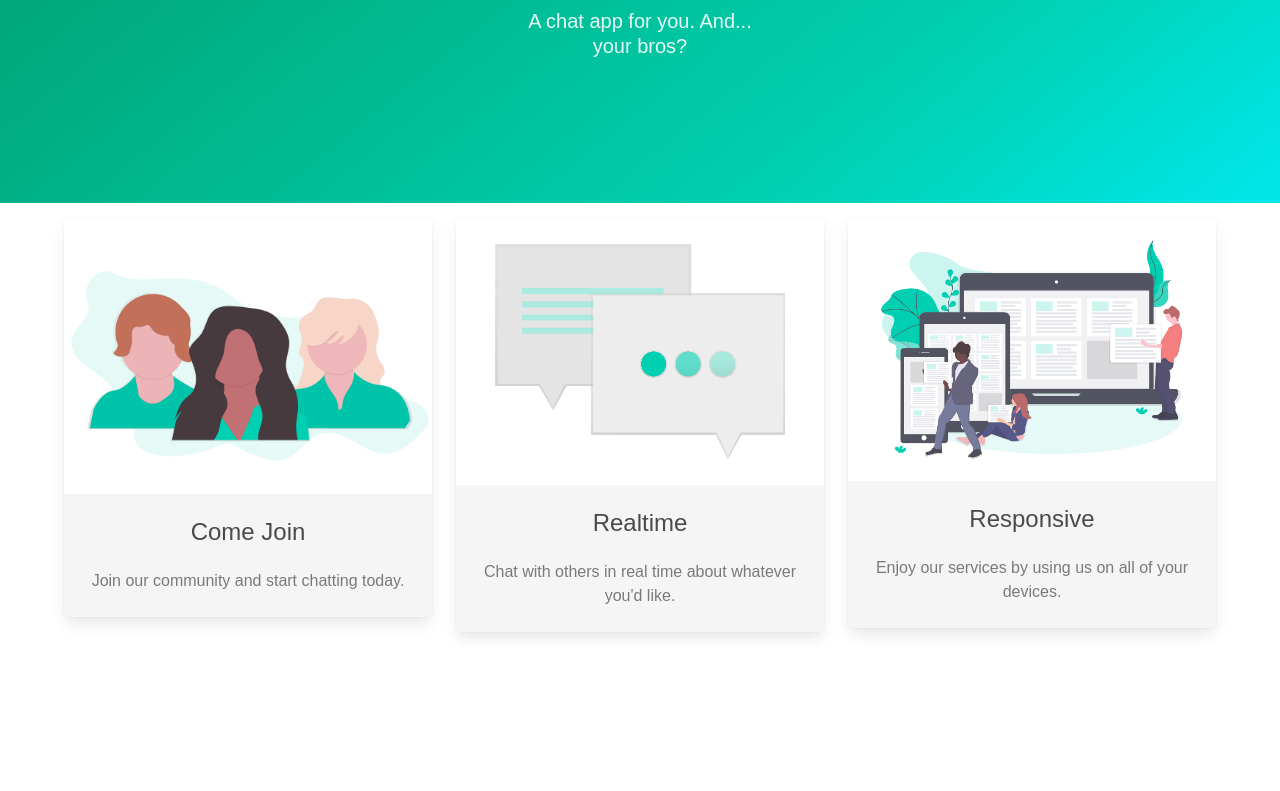
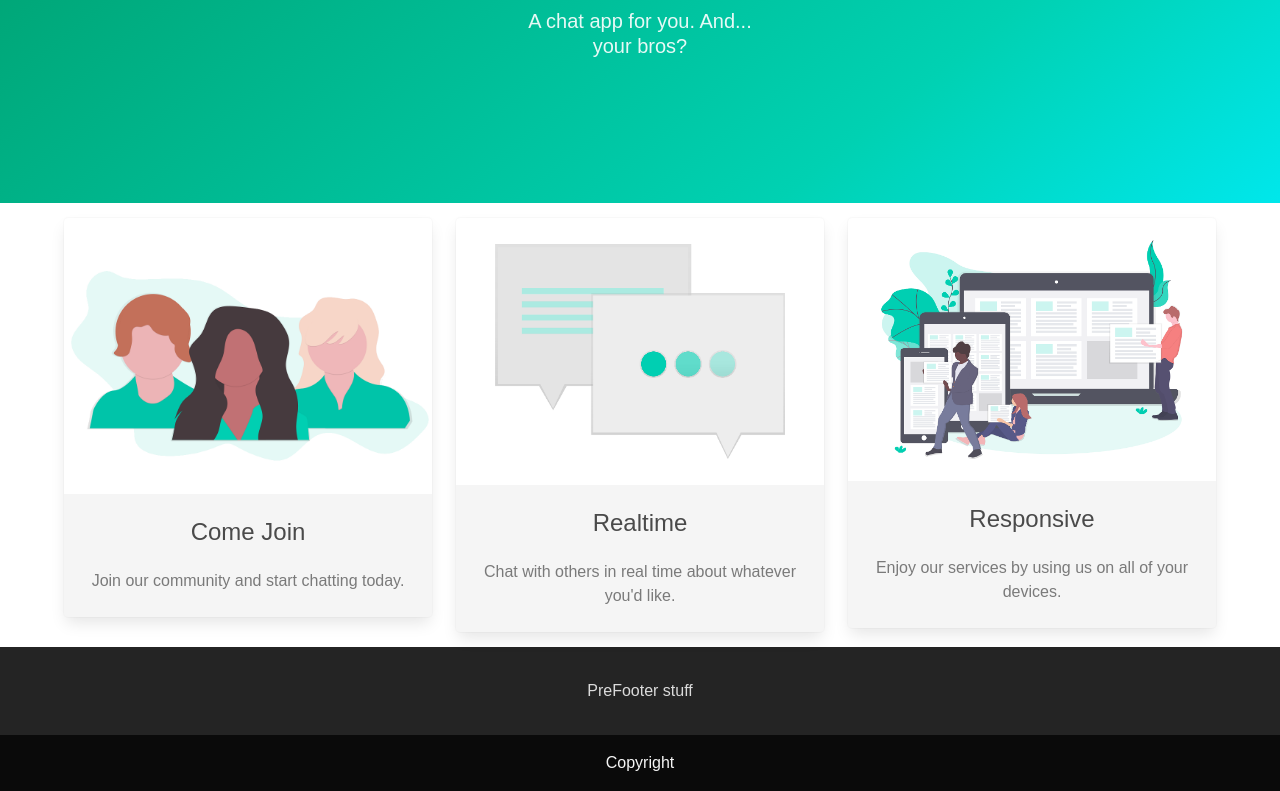
Before and after one commit to tabuckner/broskichat, a React (Create React App) app in the folder broskichat-app/: page / in a window 1280 px wide. Shown: the part 227-1018 px from the top of the page. Before the commit the page ends 874 px from the top, so only its background shows below. Built offline with nearby package versions, Linux system fonts and the light colour scheme.

Commit message:
initial footer

```diff
--- a/broskichat-app/src/App.css
+++ b/broskichat-app/src/App.css
@@ -14,6 +14,14 @@
   color: white;
 }
 
+.App-footer {
+  background-color: #222;
+  height: 150px;
+  padding: 20px;
+  color: white;
+}
+
+
 .App-title {
   font-size: 1.5em;
 }
--- a/broskichat-app/src/App.jsx
+++ b/broskichat-app/src/App.jsx
@@ -5,6 +5,7 @@ import './App.css';
 // Imports of ./Components
 import Header from './Components/Partials/Header';
 import Home from './Components/Home/Home';
+import Footer from './Components/Partials/Footer';
 
 class App extends Component {
   render() {
@@ -18,6 +19,7 @@ class App extends Component {
           <Home />
         </div>
 
+        <Footer />
       </div>
     );
   }
--- /dev/null
+++ b/broskichat-app/src/Components/Partials/Copyright/Copyright.jsx
@@ -0,0 +1,16 @@
+import React from 'react';
+
+class Copyright extends React.Component {
+
+  render() {
+    return (
+      <div className="copyright has-background-black">
+        <p className="copyright_text has-text-centered has-text-light">
+            Copyright
+        </p>
+      </div>
+    );
+  }
+}
+
+export default Copyright;
--- /dev/null
+++ b/broskichat-app/src/Components/Partials/Footer.jsx
@@ -0,0 +1,17 @@
+import React from 'react';
+import Copyright from './Copyright/Copyright';
+import PreFooter from './PreFooter/PreFooter';
+
+class Footer extends React.Component {
+
+  render() {
+    return (
+    <footer className = "footer">
+      <PreFooter />
+      <Copyright />
+    </footer>
+    );
+  }
+}
+
+export default Footer;
--- /dev/null
+++ b/broskichat-app/src/Components/Partials/PreFooter/PreFooter.jsx
@@ -0,0 +1,16 @@
+import React from 'react';
+
+class PreFooter extends React.Component {
+
+  render() {
+    return (
+      <div className="prefooter has-background-black-ter has-text-centered has-text-grey-lighter">
+        <p className="prefooter_text has-light-text">
+          PreFooter stuff
+        </p>
+      </div>
+    );
+  }
+}
+
+export default PreFooter;
--- a/broskichat-app/src/index.css
+++ b/broskichat-app/src/index.css
@@ -3,3 +3,15 @@ body {
   padding: 0;
   font-family: sans-serif;
 }
+
+.footer{
+  padding:0px;
+}
+.prefooter{
+  padding: 2rem 1.5rem;
+}
+
+.copyright{
+  padding: 1rem 1.5rem;
+
+}
```
Also changed, not shown: 1 other file (tests, documents, lock files or other folders).
